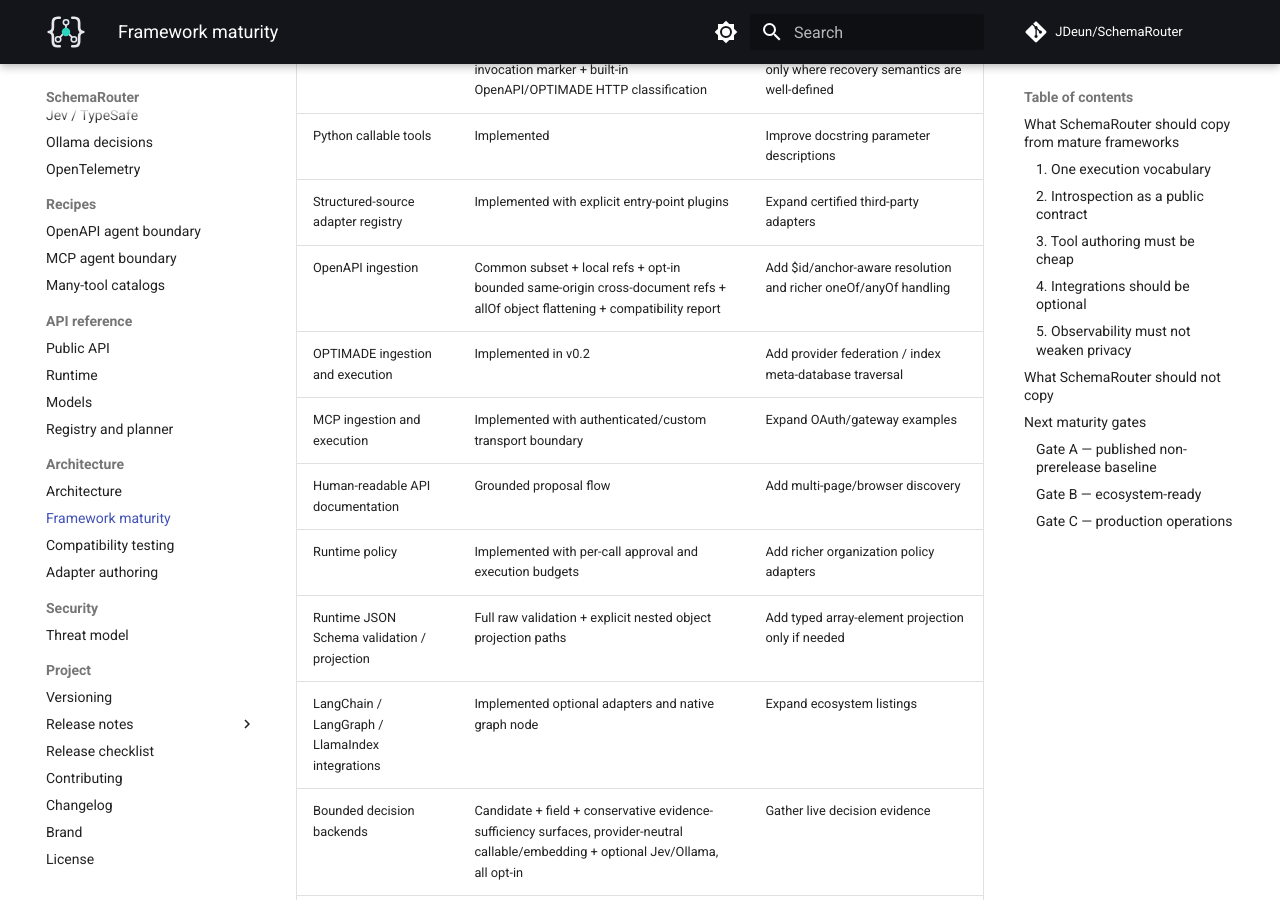
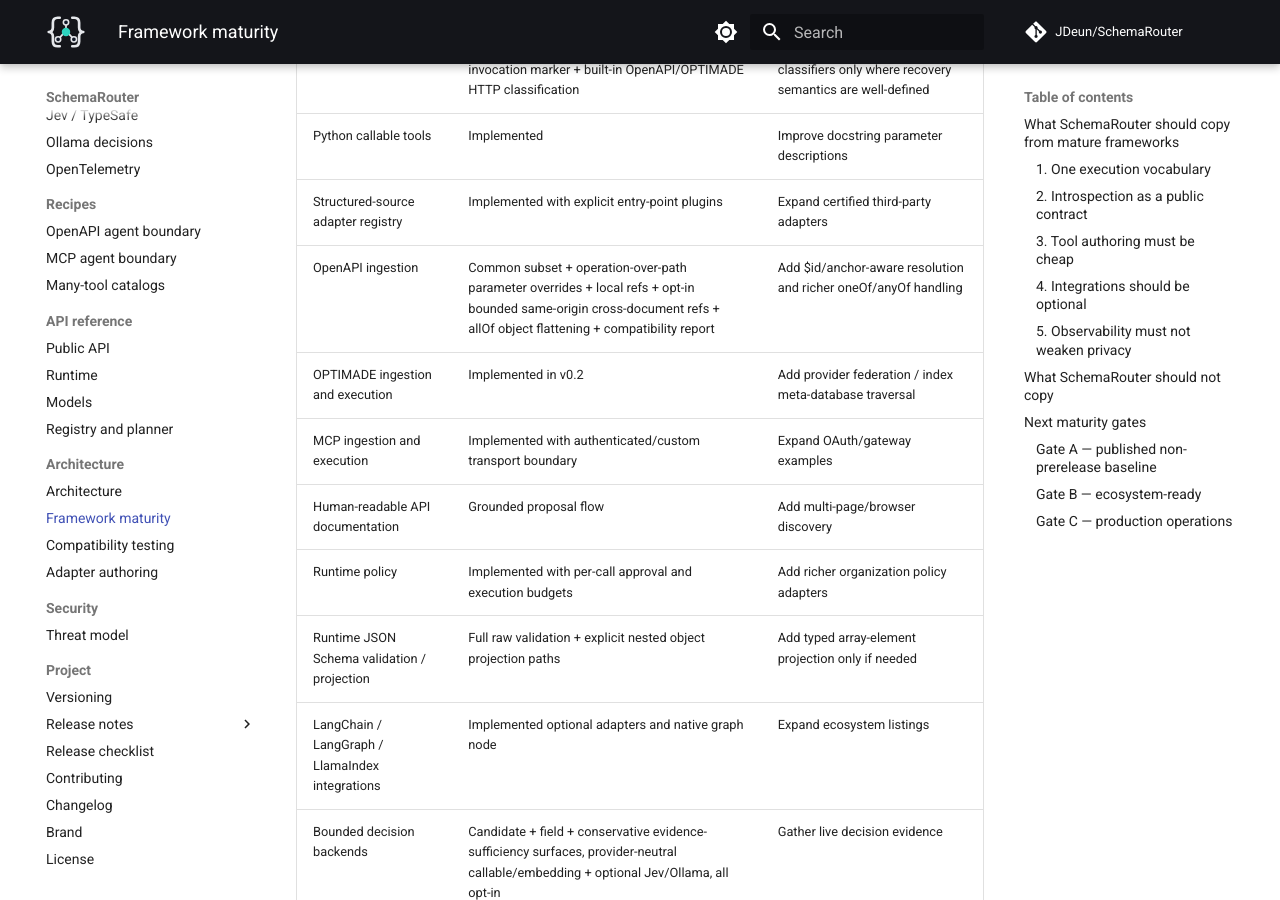
Before and after one commit to JDeun/SchemaRouter, an MkDocs documentation site: the page built from docs/framework-maturity.md, in a window 1280 px wide and 900 px high, scrolled down 831 px. Built offline with MkDocs 1.6.1 and Material for MkDocs 9.7.7, drawn with Linux system fonts in a browser that asks for light colours; comment, search, counter and statistics services are not loaded.

Commit message:
docs: record OpenAPI parameter override support

```diff
--- a/docs/framework-maturity.md
+++ b/docs/framework-maturity.md
@@ -18,7 +18,7 @@
 | Retry policy | Read-only gate + explicit non-retryable invocation marker + built-in OpenAPI/OPTIMADE HTTP classification | Extend protocol-specific classifiers only where recovery semantics are well-defined |
 | Python callable tools | Implemented | Improve docstring parameter descriptions |
 | Structured-source adapter registry | Implemented with explicit entry-point plugins | Expand certified third-party adapters |
-| OpenAPI ingestion | Common subset + local refs + opt-in bounded same-origin cross-document refs + allOf object flattening + compatibility report | Add $id/anchor-aware resolution and richer oneOf/anyOf handling |
+| OpenAPI ingestion | Common subset + operation-over-path parameter overrides + local refs + opt-in bounded same-origin cross-document refs + allOf object flattening + compatibility report | Add $id/anchor-aware resolution and richer oneOf/anyOf handling |
 | OPTIMADE ingestion and execution | Implemented in v0.2 | Add provider federation / index meta-database traversal |
 | MCP ingestion and execution | Implemented with authenticated/custom transport boundary | Expand OAuth/gateway examples |
 | Human-readable API documentation | Grounded proposal flow | Add multi-page/browser discovery |
```
